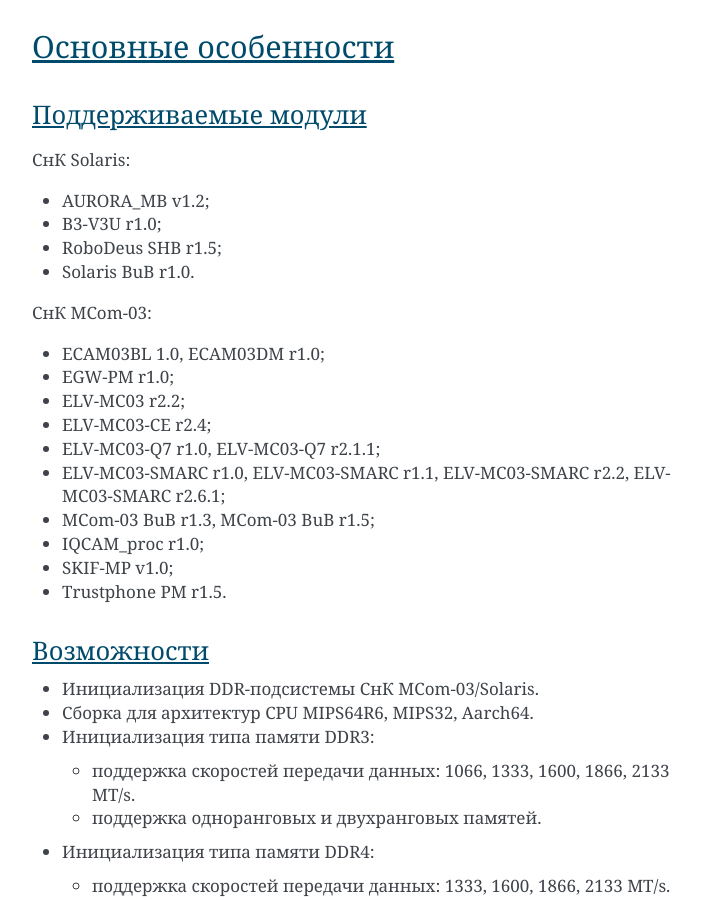
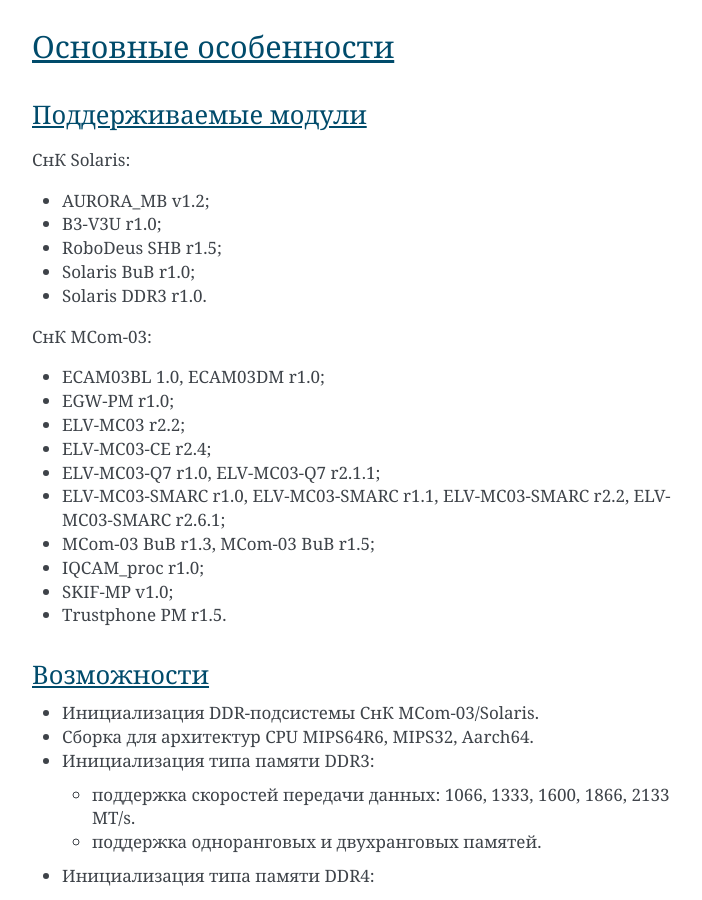
Before and after one commit to elvees/ddrinit, a Sphinx documentation site: the page built from doc/index.rst, in a window 1280 px wide and 900 px high, scrolled down 873 px. Shown: the whole window, without its empty margins (388-1090 px from the left). Built offline with Sphinx 7.4.7, drawn with Linux system fonts in a browser that asks for light colours.

Commit message:
solaris: Add defconfig for Solaris DDR3 board
Issue: #SOLARISSW-2027
Change-Id: I63b59782122c7a142524fed3b21d9828855ddaae

```diff
--- a/doc/index.rst
+++ b/doc/index.rst
@@ -25,7 +25,8 @@
 * AURORA_MB v1.2;
 * B3-V3U r1.0;
 * RoboDeus SHB r1.5;
-* Solaris BuB r1.0.
+* Solaris BuB r1.0;
+* Solaris DDR3 r1.0.
 
 СнК MCom-03:
 
```
Also changed, not shown: 1 other file.
